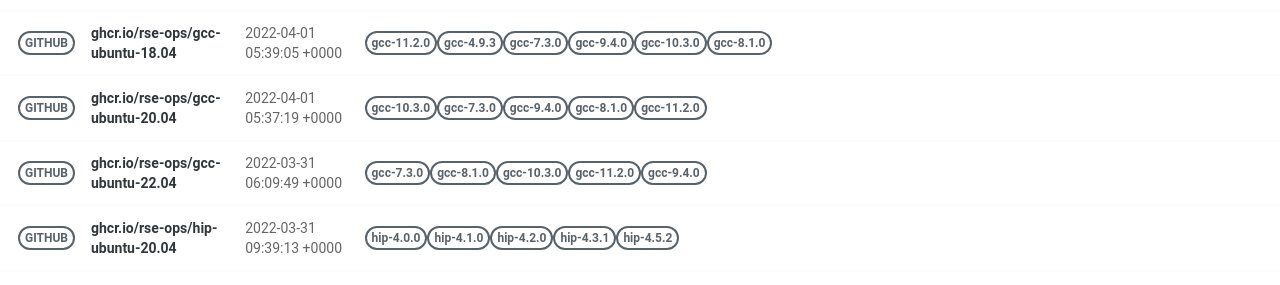
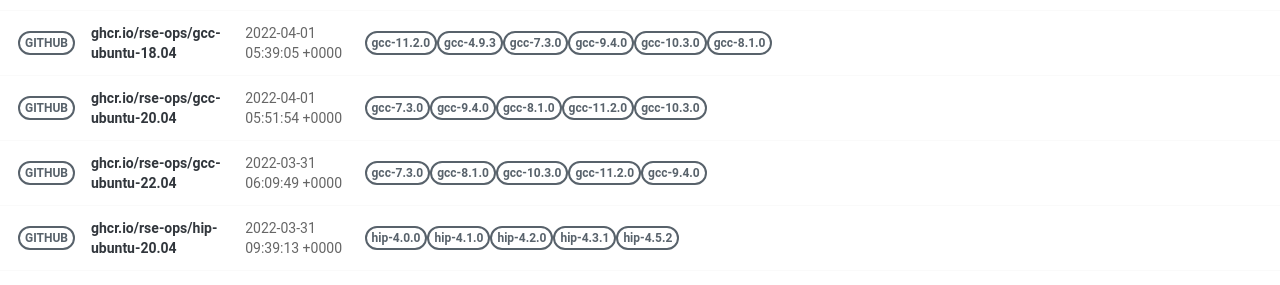
Before and after one commit to rse-ops/docker-images, a Jekyll site: the page built from pages/index.md, in a window 1280 px wide. Shown: the part 581-866 px from the top of the page. Built offline with Jekyll 4.4.1, drawn with Linux system fonts in a browser that asks for light colours; nearby versions of some CDN libraries.

Commit message:
Automated push to update library 2022-04-01

```diff
--- a/_library/ghcr.io-rse-ops-gcc-ubuntu-20.04.md
+++ b/_library/ghcr.io-rse-ops-gcc-ubuntu-20.04.md
@@ -1,14 +1,11 @@
 ---
 layout: container
 name: ghcr.io/rse-ops/gcc-ubuntu-20.04
-updated_at: 2022-04-01 05:37:19.454476
+updated_at: 2022-04-01 05:51:54.429812
 
 
 container_url: https://github.com/orgs/rse-ops/packages/container/package/gcc-ubuntu-20.04
 versions:
- - tag: gcc-10.3.0
-   dockerfile: https://github.com/rse-ops/docker-images/blob/main/ubuntu/gcc/Dockerfile
-   manifest: https://crane.ggcr.dev/manifest/ghcr.io/rse-ops/gcc-ubuntu-20.04:gcc-10.3.0
  - tag: gcc-7.3.0
    dockerfile: https://github.com/rse-ops/docker-images/blob/main/ubuntu/gcc/Dockerfile
    manifest: https://crane.ggcr.dev/manifest/ghcr.io/rse-ops/gcc-ubuntu-20.04:gcc-7.3.0
```
Also changed, not shown: other parts of _library/ghcr.io-rse-ops-gcc-ubuntu-20.04.md (+3 -0 lines).
